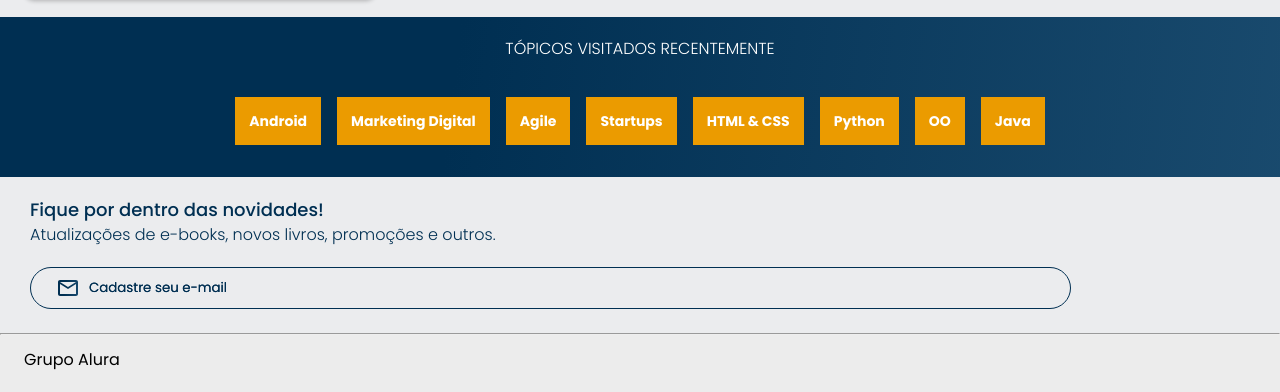
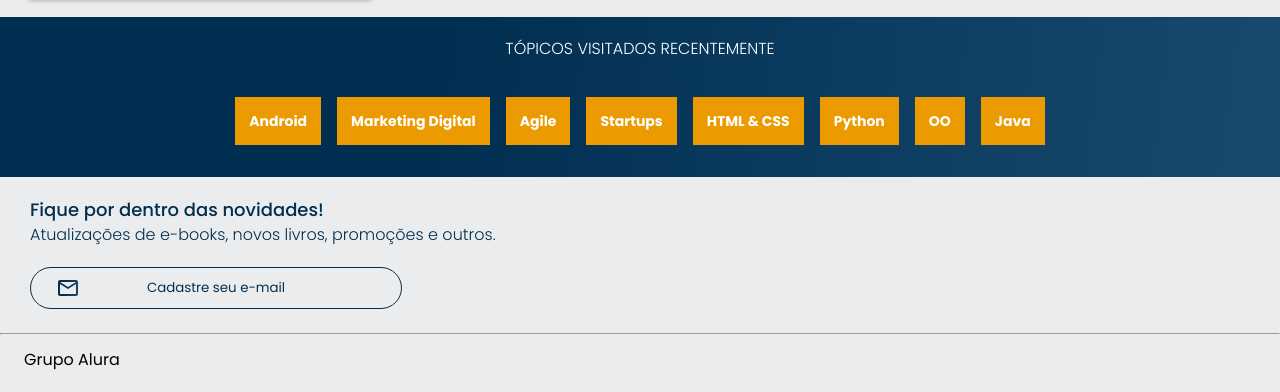
Before and after one commit to arthurcsg1/alurabooks, a plain HTML site: page index.html in a window 1280 px wide. Shown: the part 2176-2568 px from the top of the page. Drawn offline with nearby package versions, Linux system fonts and the light colour scheme.

Commit message:
correção no width do email part 2

```diff
--- a/styles/cadastro.css
+++ b/styles/cadastro.css
@@ -25,11 +25,9 @@
     border: 1px solid var(--azul-padrao);
     border-radius: 24px;
     font-family: var(--fonte);
-    padding: 10px 0 10px 58px;
-    width: 80%;
-    background: url(../img/Email.svg);
-    background-repeat: no-repeat;
-    background-position: 2em;
+    padding: 10px 0 10px 0;
+    width: 370px;
+    text-align: center;
 }
 
 .cadastro__email::placeholder {
@@ -37,6 +35,9 @@
     -webkit-background-clip: text;
     -webkit-text-fill-color: transparent;
     background-clip: text;
+    background: url(../img/Email.svg);
+    background-repeat: no-repeat;
+    background-position: 2em;
 }
 
 hr {
```
